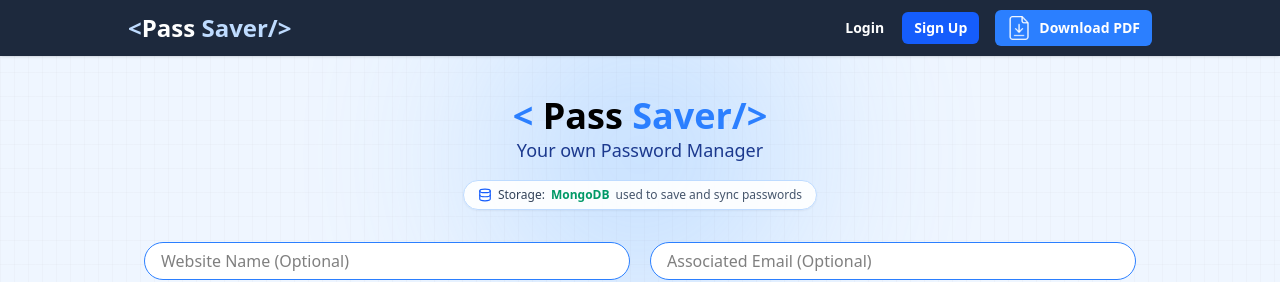
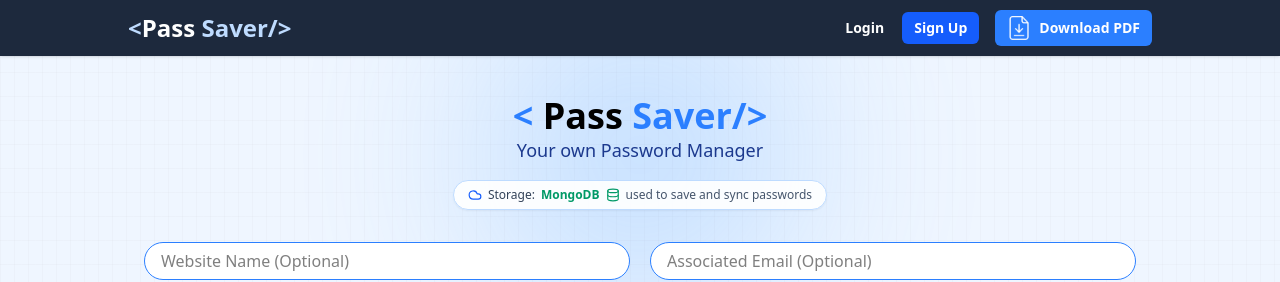
Before and after one commit to Sunnysines/passop, a React (Vite) app: page / in a window 1280 px wide. Shown: the top 282 px of the page. Built offline with nearby package versions, Linux system fonts and the light colour scheme; some icons are missing.

Commit message:
Update storage pill with blue Cloud icon before Storage and Database icon before MongoDB

```diff
--- a/src/components/Manager.jsx
+++ b/src/components/Manager.jsx
@@ -153,9 +153,10 @@ const Manager = ({ passwordArray, setpasswordArray, user, token, onOpenAuth, not
                         </>
                     ) : (
                         <>
-                            <Database size={14} className="text-blue-600" />
+                            <Cloud size={14} className="text-blue-600" />
                             <span>Storage:</span>
                             <span className="font-bold text-emerald-600">MongoDB</span>
+                            <Database size={14} className="text-emerald-600" />
                             <span className="text-slate-600">used to save and sync passwords</span>
                         </>
                     )}
```
